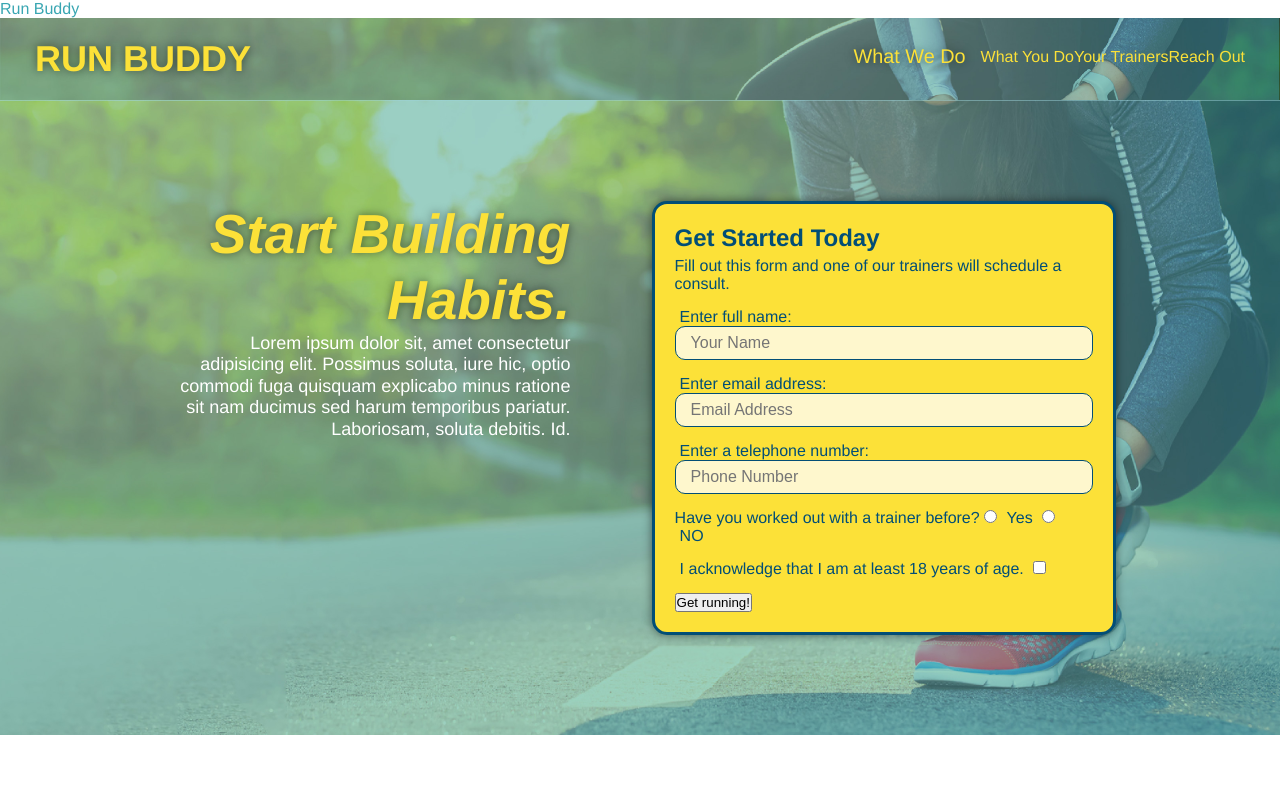
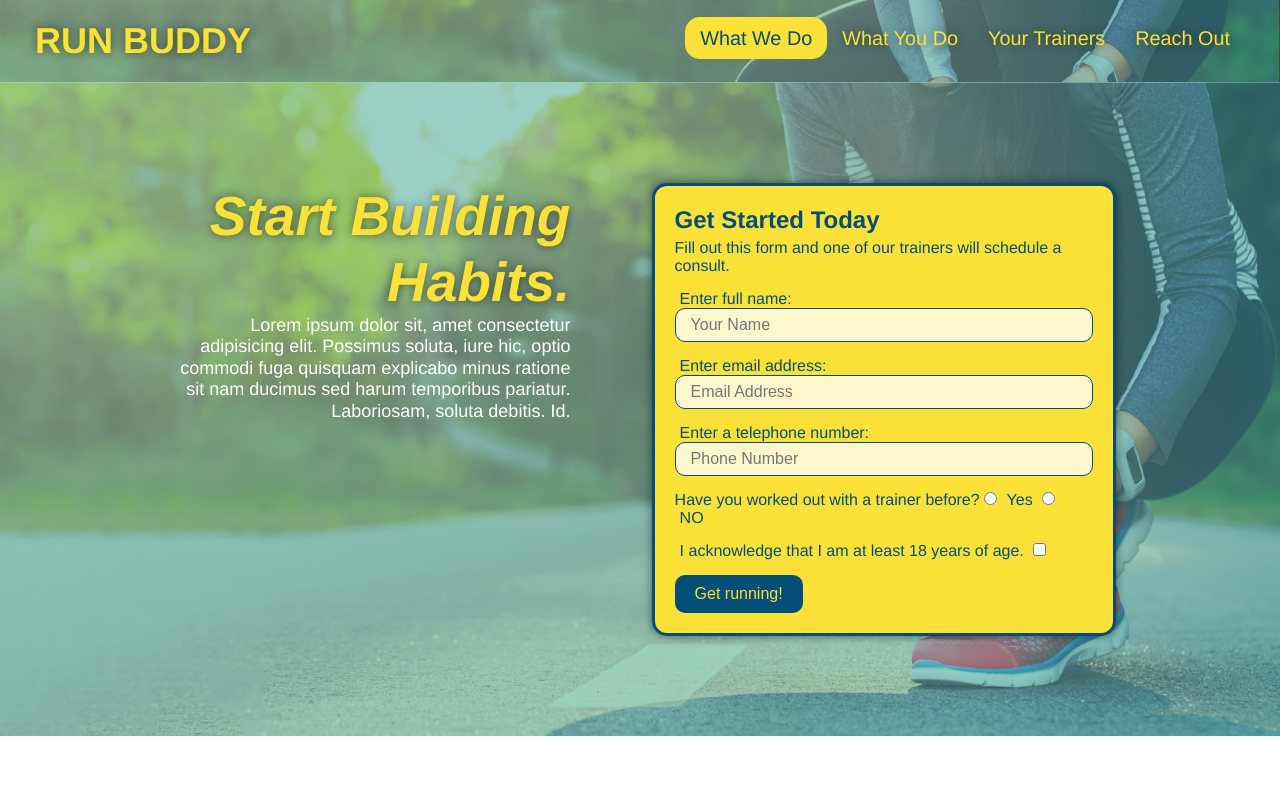
Before and after one commit to vuelee0/First-Repo, a plain HTML site: page index.html in a window 1280 px wide. In both pictures the pointer is over the link "What We Do". Shown: the top 792 px of the page. Drawn offline with Linux system fonts and the light colour scheme.

Commit message:
CSS enhancements

```diff
--- a/assets/css/style.css
+++ b/assets/css/style.css
@@ -51,11 +51,18 @@ header nav ul {
     list-style: none;
 }
 
-header nav ul li a:hover {
+header nav ul li a {
     padding: 10px 15px;
     font-weight: lighter;
     font-size: 1.55vw;
     text-shadow: 0 0 10px rgba(0, 0, 0, 0.5);
+}
+
+header nav ul li a:hover {
+    background: #fce138;
+    color: #024e76;
+    border-radius: 15px;
+    text-shadow: none;
 }
 
 footer {
@@ -141,13 +148,17 @@ section {
     margin: 5px;
 }
 
-.hero-form button:hover {
+.hero-form button {
     color:#fce138;
     background-color: #024e76;
     border: none;
     padding: 10px 20px;
     font-size: 16px;
     border-radius: 10px;
+}
+
+.hero-form button:hover {
+    background-color: #39a6b2;
 }
 
 .hero-cta {
@@ -369,7 +380,7 @@ section {
     outline: none;
 }
 
-.contact-form button:hover {
+.contact-form button {
     width: 100%;
     border: none;
     background: #fce138;
@@ -378,6 +389,11 @@ section {
     padding: 15px 0;
     font-size: 16px;
     border-radius: 10px;
+}
+
+.contact-form button:hover {
+    color: #fce138;
+    background: #39a6b2;
 }
 
 /* REACH OUT STYLES END */
--- a/index.html
+++ b/index.html
@@ -3,7 +3,7 @@
     <head>
 
         <meta charset="UTF-8" />
-        <meta name="viewport" content="width=device-width, initial-scale=1.0"
+        <meta name="viewport" content="width=device-width, initial-scale=1.0" />
         <title>Run Buddy</title>
 
         <link rel="stylesheet" href="./assets/css/style.css" />
```
